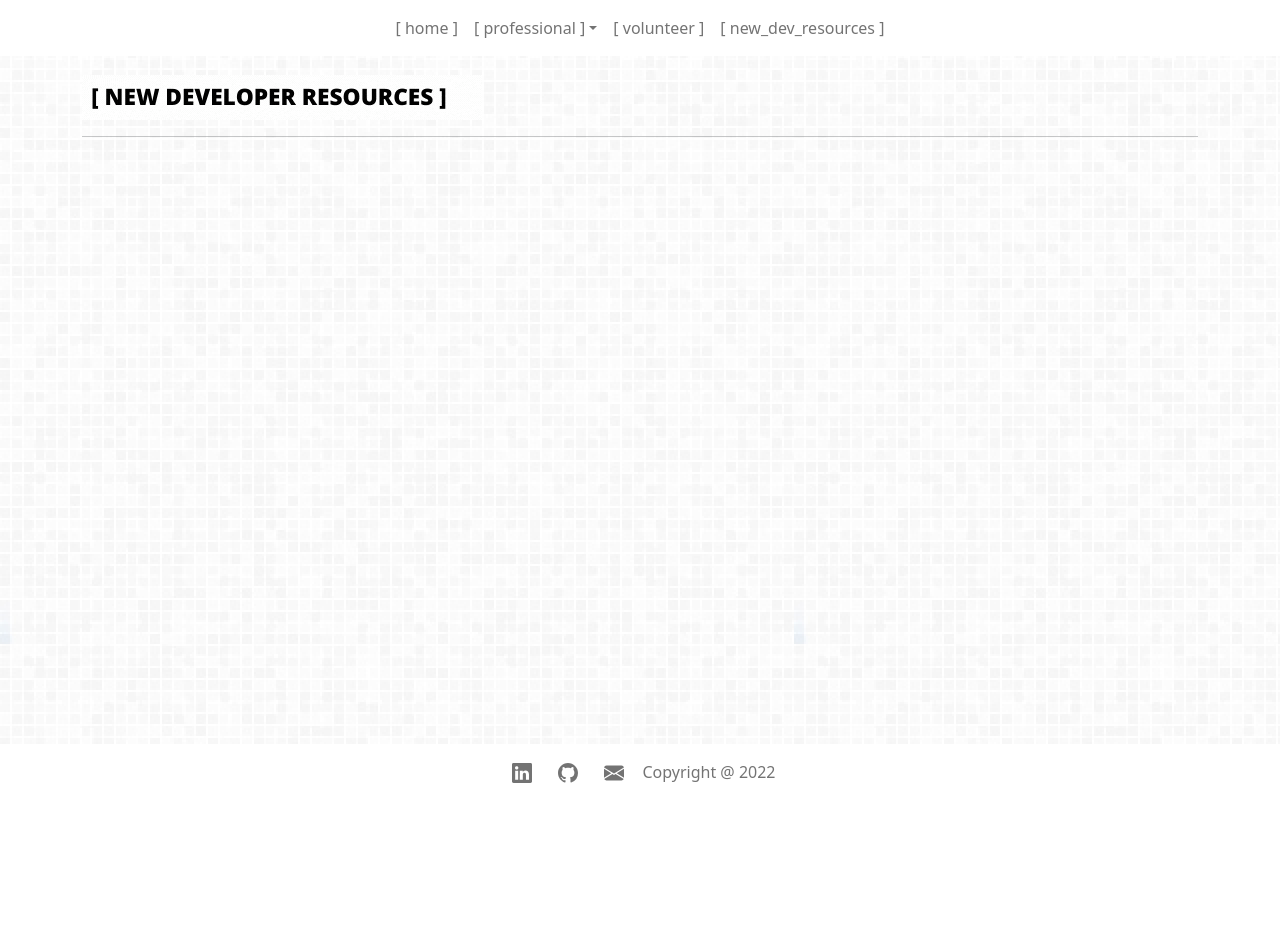
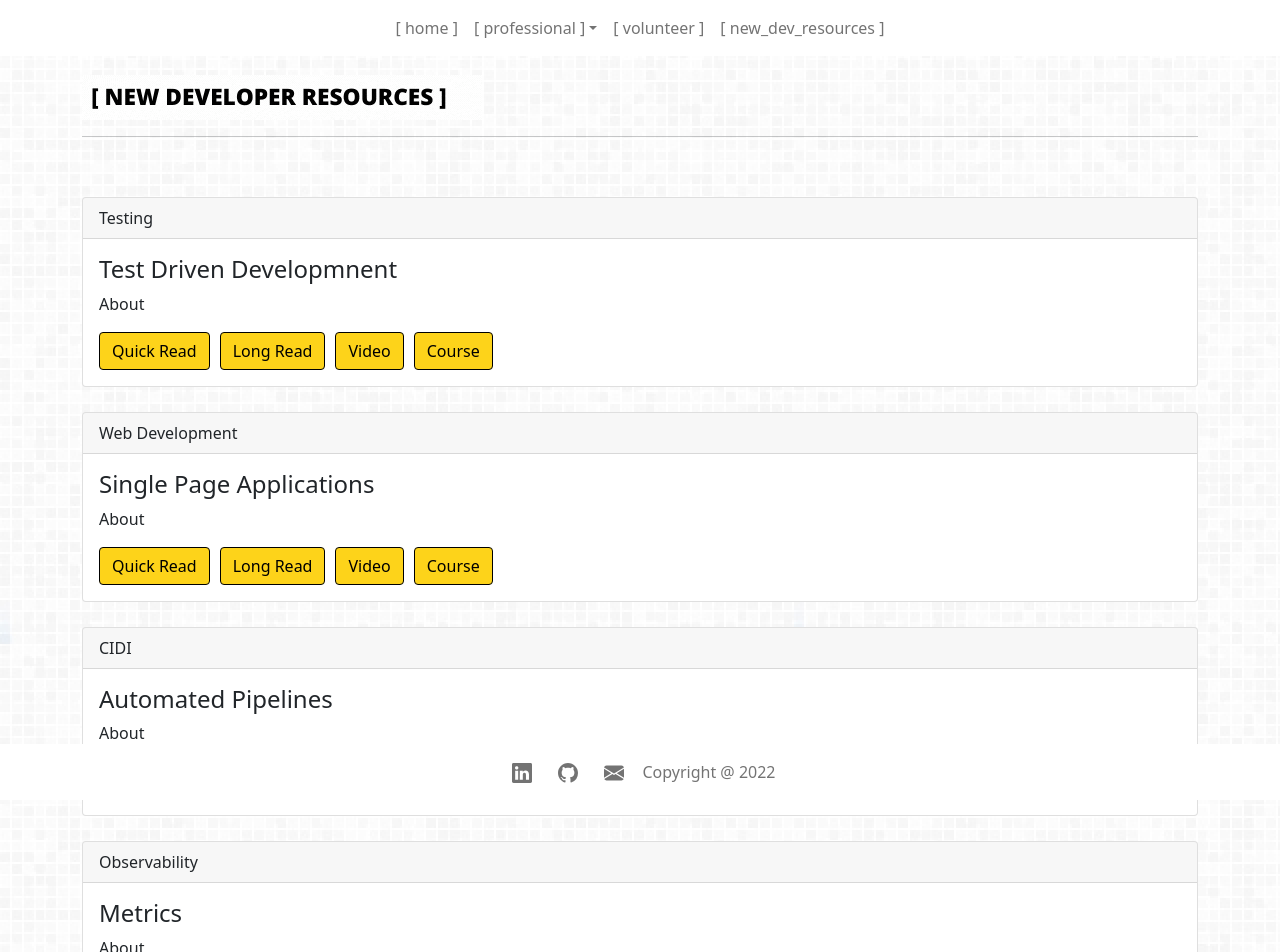
Before and after one commit to hayesjt/hayes, a Vue app: page /#/newdevportal in a window 1280 px wide. Shown: the top 952 px of the page. Before the commit the page ends 800 px from the top, so only its background shows below. Built offline with nearby package versions, Linux system fonts and the light colour scheme.

Commit message:
Adding new dev resouce cards

```diff
--- a/src/assets/styles/global-styles.css
+++ b/src/assets/styles/global-styles.css
@@ -43,3 +43,13 @@ hr {
 .bottom-space-needed {
     margin-bottom: 25px;
 }
+
+.button-space {
+    margin-right: 10px;
+}
+
+.yellow {
+    color: black;
+    background-color: #fdd31a;
+    border-color: black;
+}
--- a/src/components/MainPage.vue
+++ b/src/components/MainPage.vue
@@ -16,7 +16,7 @@
                 <b-img src="../assets/who-gif.gif"></b-img>
                 <hr />
                 <p>
-                    Hello There! Welcome to my page. My name is Haylee Thomas-Kuhlmann [
+                    Hello There! Welcome to my personal site. My name is Haylee Thomas-Kuhlmann [
                     they/them/theirs ].
                 </p>
                 <p>
@@ -47,7 +47,7 @@
             <b-col cols="8">
                 <b-img src="../assets/why-gif.gif"></b-img>
                 <hr />
-                <p>This digital space is for...</p>
+                <p>I designed this digital space in hopes of:</p>
                 <list-item icon="people-fill" listtext="Connecting with new and seasoned developers" />
                 <list-item icon="share-fill" listtext="Sharing resources" />
                 <list-item icon="briefcase-fill" listtext="Showcasing my skills, personality, and dedication to the support of
--- a/src/components/NewDevPortal.vue
+++ b/src/components/NewDevPortal.vue
@@ -9,6 +9,13 @@
             <hr />
         </div>
 
+        <dev-resource-card header="Testing" title="Test Driven Developmnent" cardtext="About" footer="something"/>
+        <dev-resource-card header="Web Development" title="Single Page Applications" cardtext="About" footer="something"/>
+        <dev-resource-card header="CIDI" title="Automated Pipelines" cardtext="About" footer="something"/>
+        <dev-resource-card header="Observability" title="Metrics" cardtext="About" footer="something"/>
+        <dev-resource-card header="Version Control" title="Git Hub" cardtext="About" footer="something"/>
+        <dev-resource-card header="Best Practices" title="Coding Best Practices" cardtext="About" footer="something"/>
+
     </b-container>
 
     <Footer></Footer>
@@ -18,16 +25,19 @@
 <script>
 import NavBar from "@/components/NavBar";
 import Footer from "@/components/Footer";
+import DevResourceCard from '@/components/dev-portal-comoonents/DevResourceCard.vue';
 
 export default {
     name: "NewDevPortal",
     components: {
         NavBar,
-    Footer
+        Footer,
+        DevResourceCard
     }
 }
 </script>
 
-<style scoped>
+<sty
+        DevResourceCardle scoped>
 
 </style>
--- /dev/null
+++ b/src/components/dev-portal-comoonents/DevResourceCard.vue
@@ -0,0 +1,27 @@
+<template>
+<b-card-group deck class="bottom-space-needed">
+    <b-card :header=header header-tag="header" :title=title>
+        <b-card-text>{{ cardtext }}</b-card-text>
+        <b-button :href=link1 class="button-space yellow">Quick Read</b-button>
+        <b-button :href=link2 class="button-space yellow">Long Read</b-button>
+        <b-button :href=link3 class="button-space yellow">Video</b-button>
+        <b-button :href=link4 class="button-space yellow">Course</b-button>
+    </b-card>
+</b-card-group>
+</template>
+
+<script>
+export default {
+    name: "DevResourceCard",
+    props: {
+        header: String,
+        title: String,
+        cardtext: String,
+        link1: String,
+        link2: String,
+        link3: String,
+        link4: String
+    },
+    components: {},
+};
+</script>
```
Lines whose indentation alone changed are shown as unchanged.
